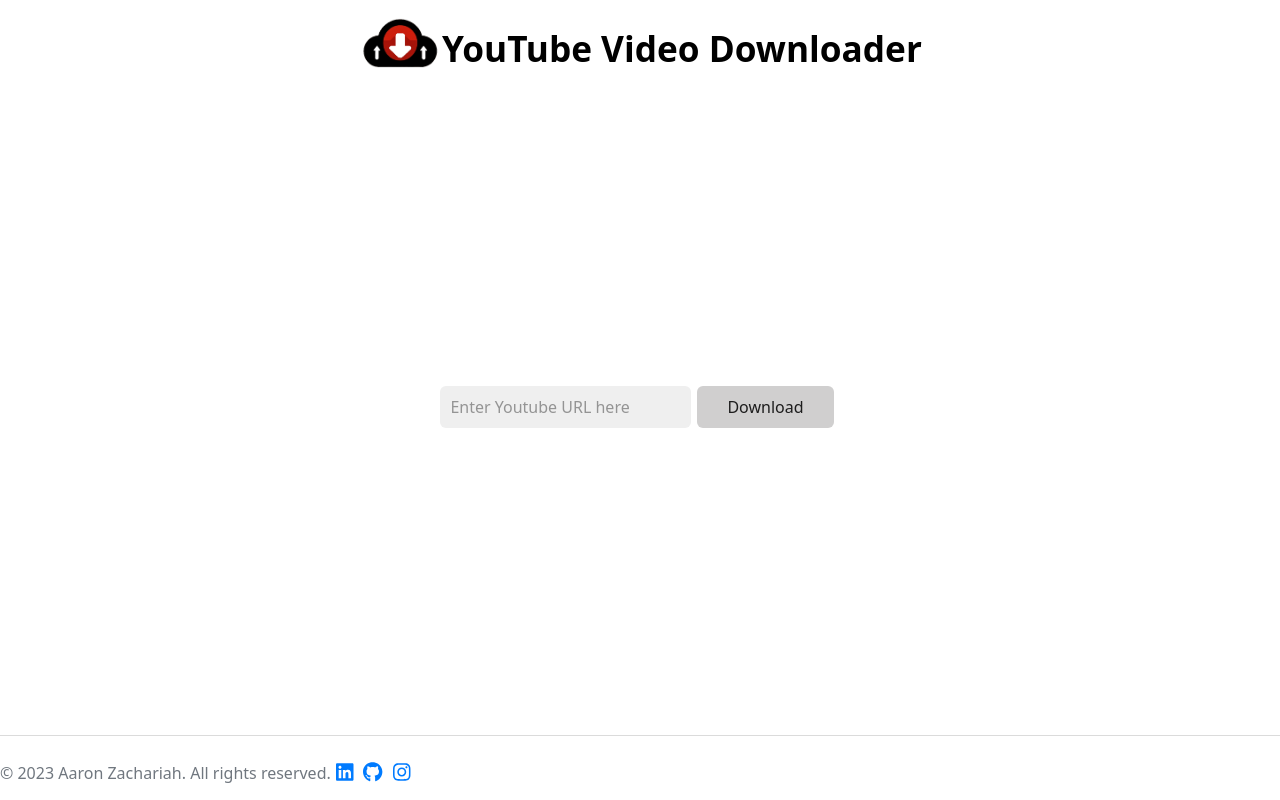
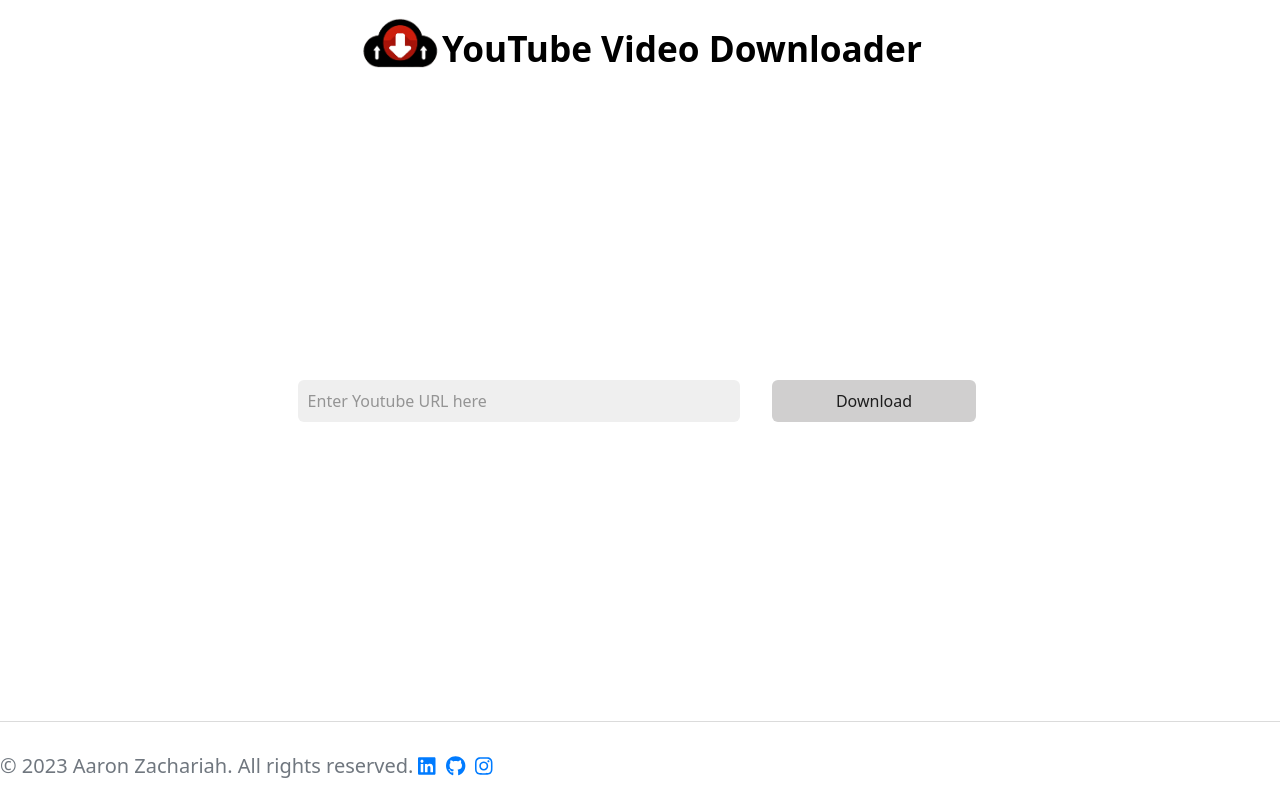
Before and after one commit to zachaa2/Youtube-Downloader, a React (Vite) app in the folder frontend/: page / in a window 1280 px wide. Built offline with nearby package versions, Linux system fonts and the light colour scheme.

Commit message:
fixed a bunch of css problems

```diff
--- a/frontend/src/components/Footer/Footer.module.css
+++ b/frontend/src/components/Footer/Footer.module.css
@@ -4,11 +4,11 @@
     display: flex;
     justify-content: left;
     align-items: center;
-};
+}
 
 .copyrightStyle {
     width: auto;
-    font-size: 24px;
+    font-size: 20px;
 }
 
 .iconStyle {
@@ -18,4 +18,4 @@
     font-size: 20px;
     text-decoration: none;
     align-items: center;
-};
+}
--- a/frontend/src/components/Tool/Tool.jsx
+++ b/frontend/src/components/Tool/Tool.jsx
@@ -7,6 +7,10 @@
 
   const handleInputChange = (e) => {
     setyoutubeUrl(e.target.value);
+  }
+
+  const handleInputFocus = (e) => {
+    e.currentTarget.select();
   }
 
   const isValidYoutubeUrl = (url) => {
@@ -65,6 +69,7 @@
         type='text'
         value={youtubeUrl}
         onChange={handleInputChange}
+        onFocus={handleInputFocus}
         placeholder='Enter Youtube URL here'
         className={styles.inputStyle}
       />
--- a/frontend/src/components/Tool/Tool.module.css
+++ b/frontend/src/components/Tool/Tool.module.css
@@ -1,14 +1,15 @@
 .toolDivStyle {
   width: 100%;
   display: flex;
+  align-items: center;
   justify-content: center;
-  align-items: center;
-};
+  gap: 2%;
+}
 
 .inputStyle {
-  width: 40%;
-};
+  width: 33%;
+}
 
 .downloadButtonStyle {
-  width: 20%;
-};
+  width: 16%;
+}
```
